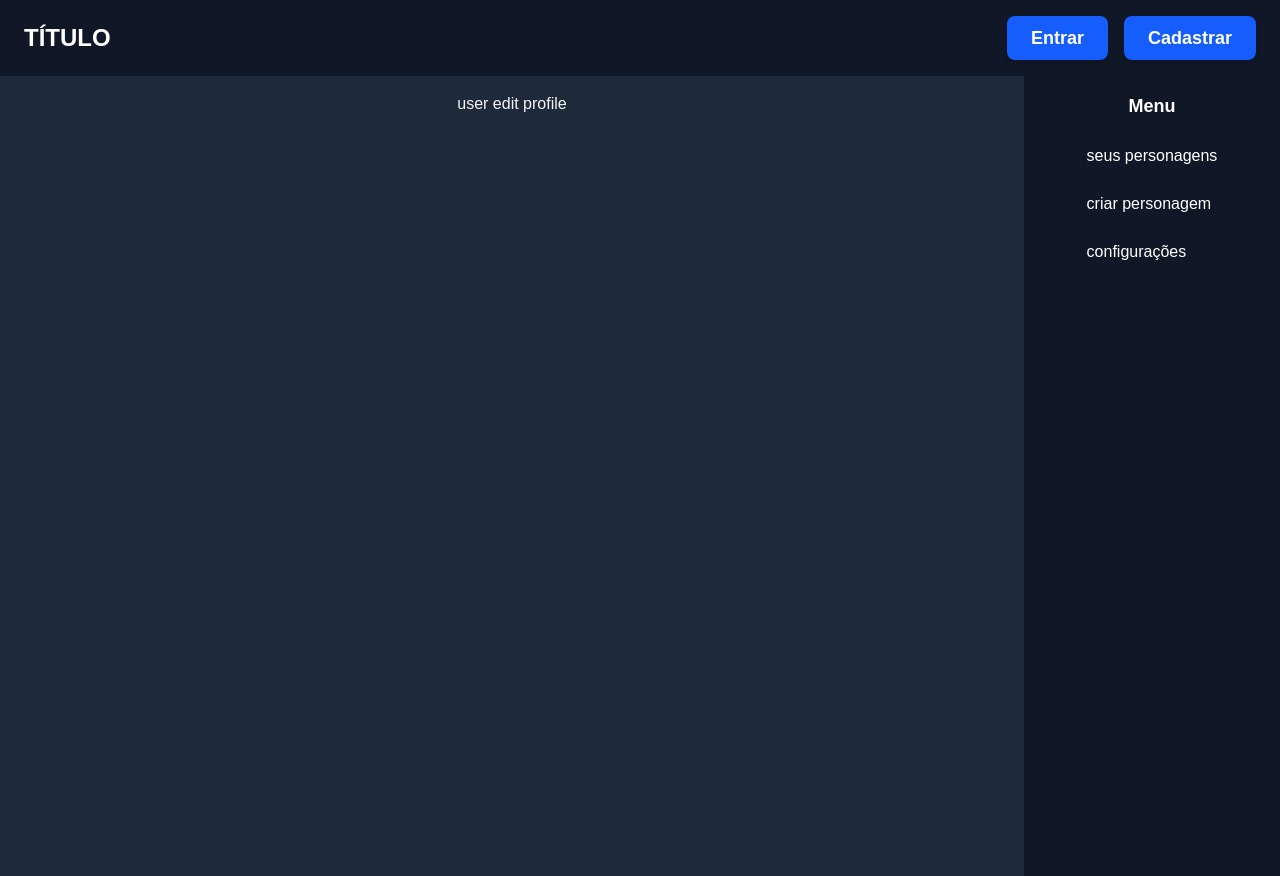
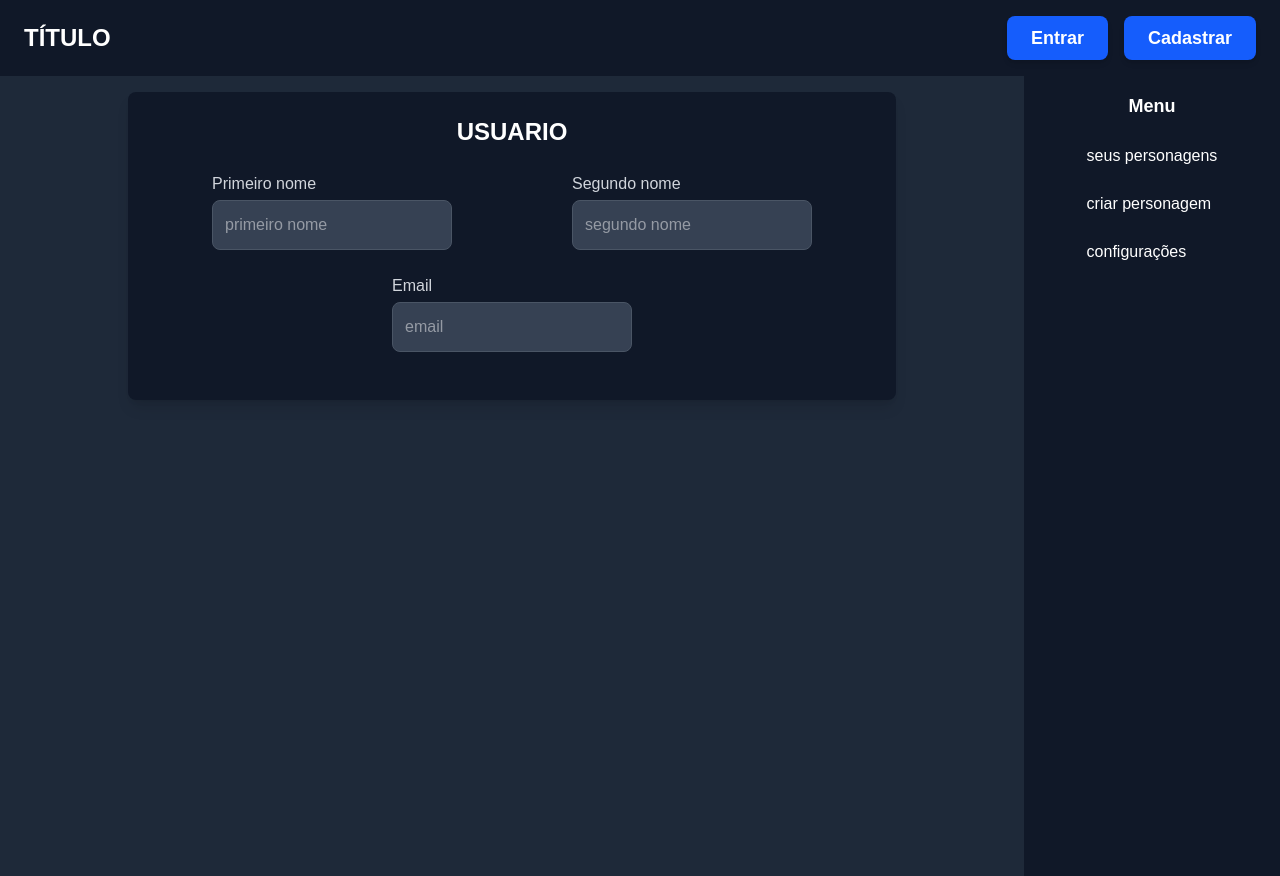
Before and after one commit to Gustavo-Vinicius-Santana/rpg-universal-system, a Next.js app: page /user/configuration in a window 1280 px wide. Built offline with nearby package versions, Linux system fonts and the light colour scheme.

Commit message:
[feature - ui - complet] (formulario do usuario) Criando formulario da pagina do usuario

```diff
--- a/src/app/(pages)/user/configuration/page.tsx
+++ b/src/app/(pages)/user/configuration/page.tsx
@@ -1,9 +1,28 @@
-
+import InputText from "@/components/inputs/inputText";
 
 export default function Page() {
     return (
         <div className="flex justify-center">
-            <h1>user edit profile</h1>
+            <div className="w-full max-w-3xl bg-gray-900 p-6 rounded-lg shadow-lg">
+                <h1 className="text-2xl font-semibold text-white text-center mb-6">USUARIO</h1>
+
+                <div className="flex flex-row justify-around w-full">
+                    <div className="mb-4 w-1/3">
+                        <InputText label="Primeiro nome" placeholder="primeiro nome" />
+                    </div>
+
+                    <div className="mb-6 w-1/3">
+                        <InputText label="Segundo nome" placeholder="segundo nome" />
+                    </div>
+                </div>
+
+                <div className="flex flex-row justify-around w-full">
+                    <div className="mb-6 w-1/3">
+                        <InputText label="Email" placeholder="email" />
+                    </div>
+                </div>
+
+            </div>
         </div>
     );
 
```
